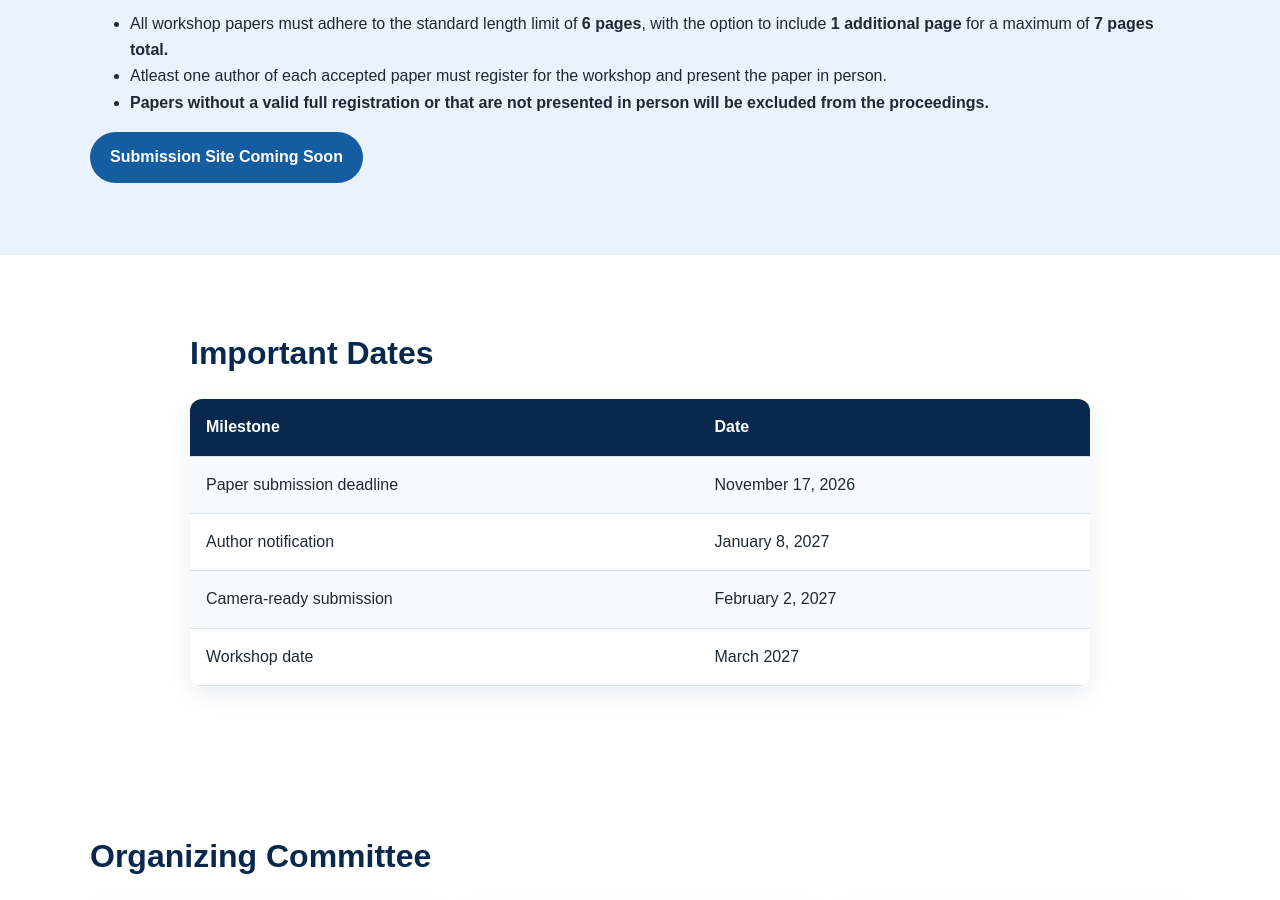
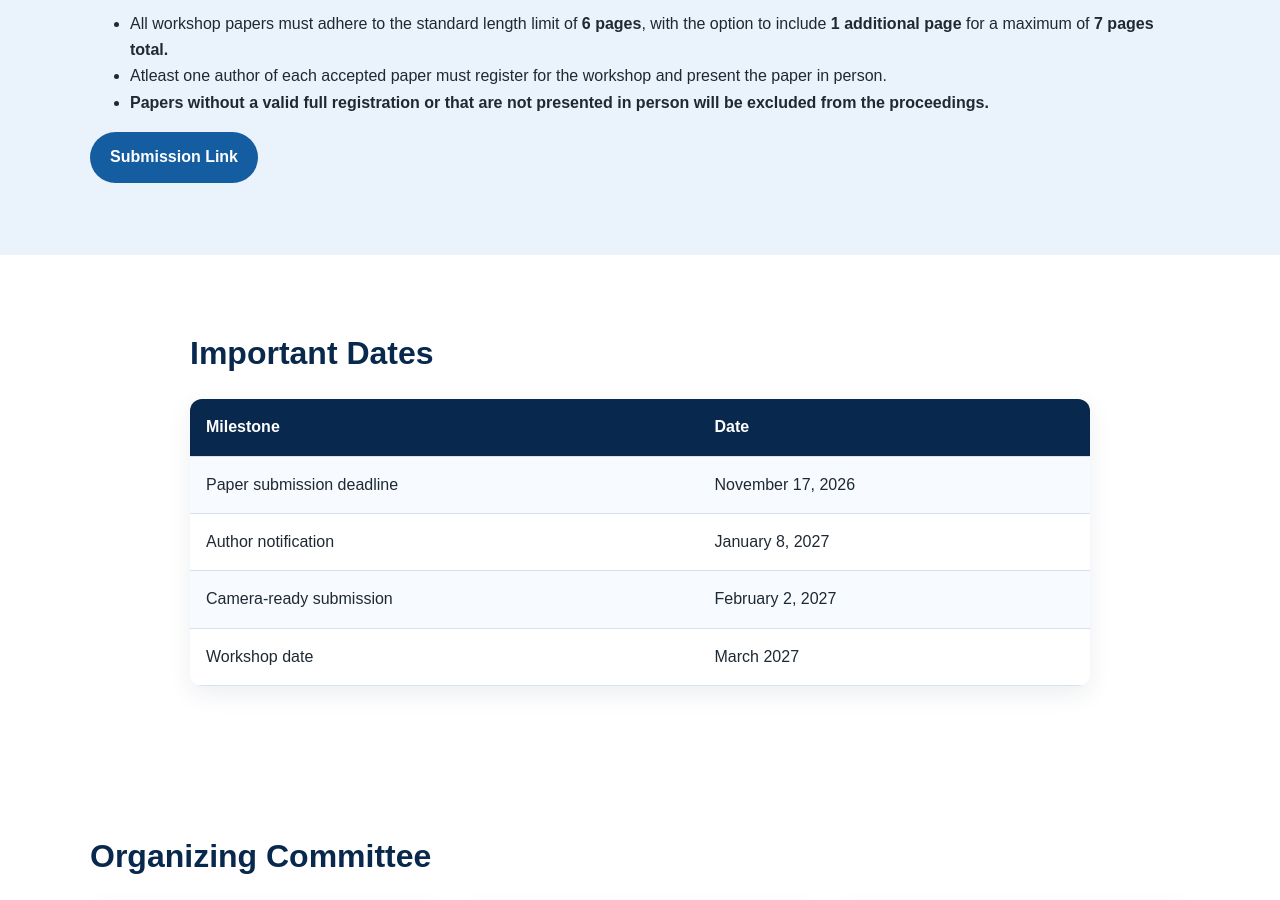
Before and after one commit to dp457/sremuav2027, a plain HTML site: page index.html in a window 1280 px wide. Shown: the part 2280-3180 px from the top of the page. Drawn offline with Linux system fonts and the light colour scheme.

Commit message:
Update submission link in index.html

```diff
--- a/index.html
+++ b/index.html
@@ -127,7 +127,7 @@
           </li>
       </ul>
 
-      <a class="button primary" href="#">Submission Site Coming Soon</a>
+      <a class="button primary" href="https://sremuav27.hotcrp.com/">Submission Link</a>
     </section>
 
     <section id="dates" class="section narrow">
```
